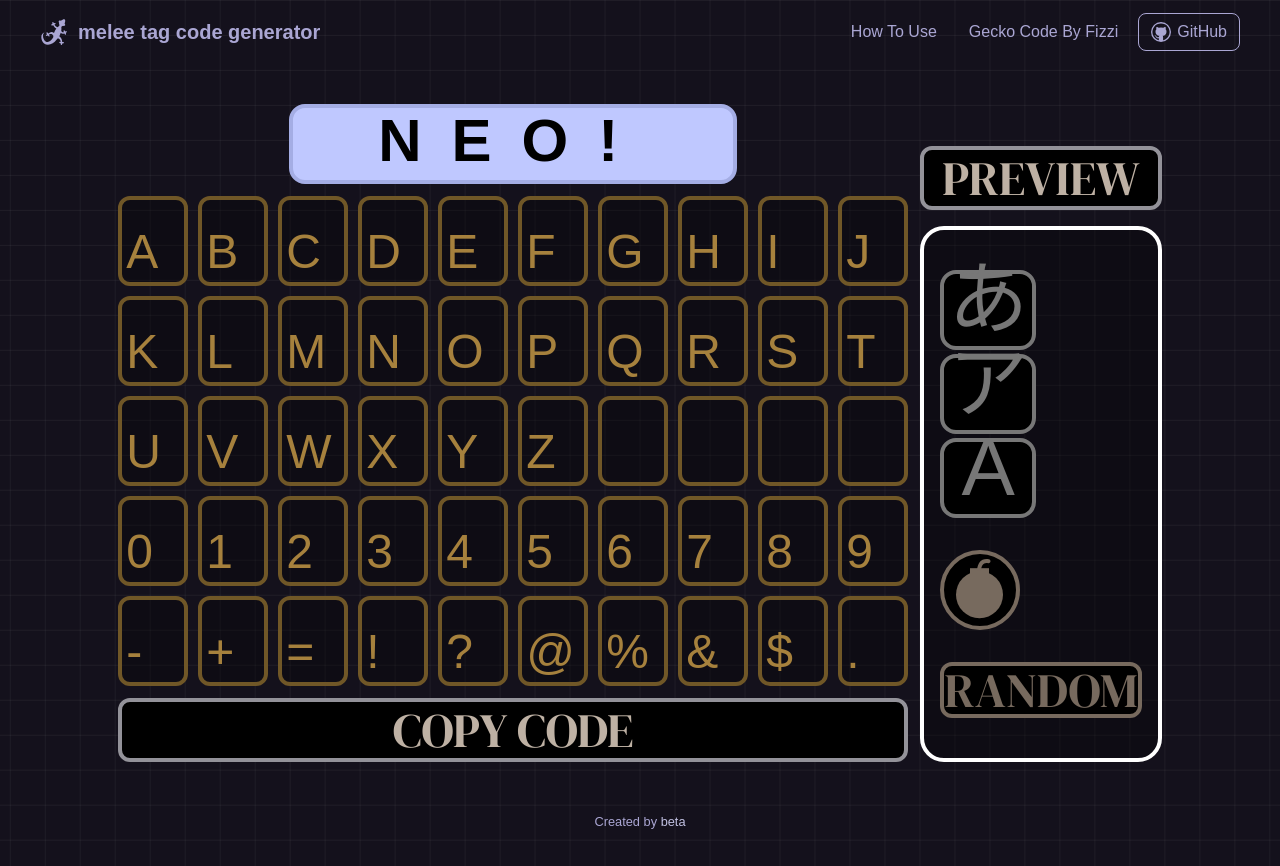
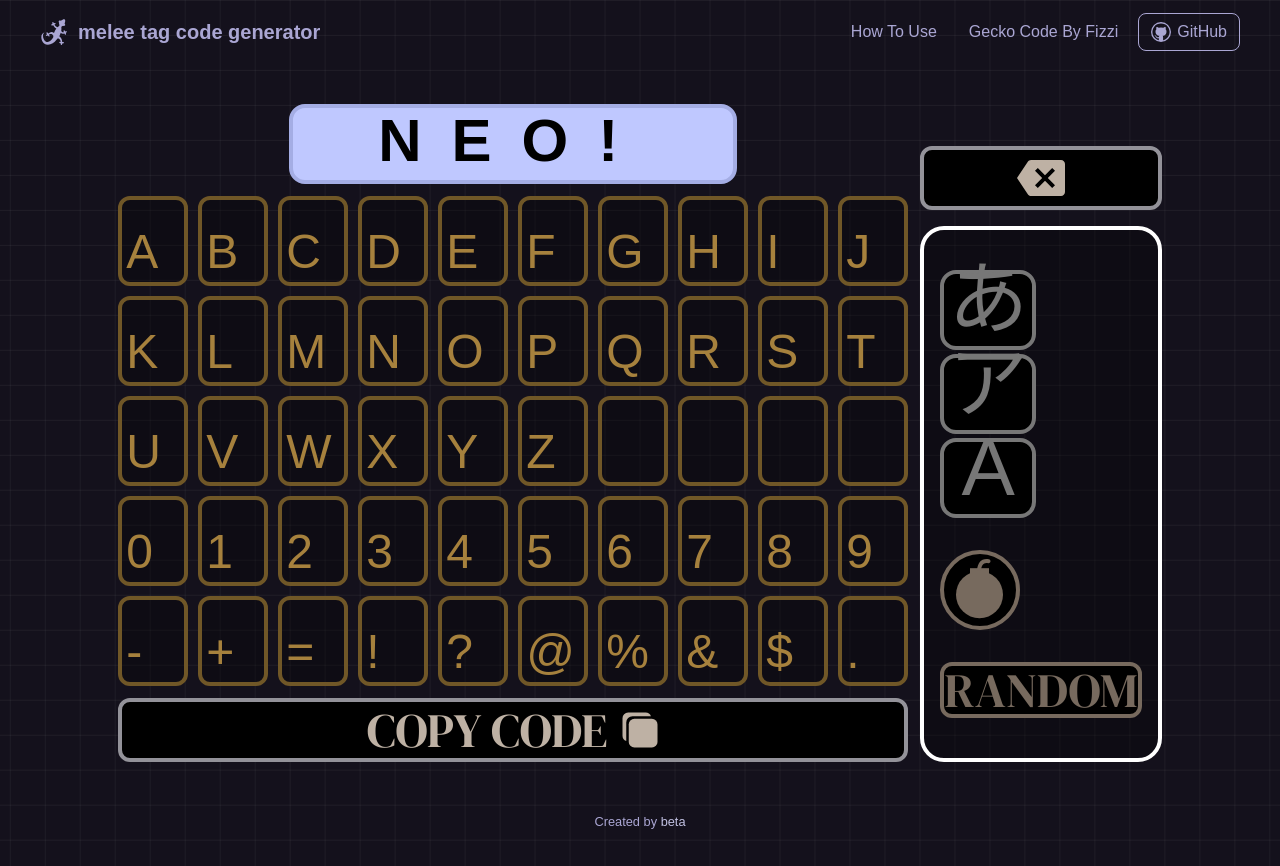
Before and after one commit to fborja44/slippi-tag-code-generator, a React (Vite) app: page / in a window 1280 px wide. Built offline with nearby package versions, Linux system fonts and the light colour scheme; a web font is replaced by a local one.

Commit message:
feat: basic keypress detection

```diff
--- a/src/components/App.tsx
+++ b/src/components/App.tsx
@@ -4,6 +4,8 @@ import Keyboard from './Keyboard/Keyboard';
 import AlphabetButton from './Menu/AlphabetButton/AlphabetButton';
 import ClearButton from './Menu/ClearButton/ClearButton';
 import MenuButton from './Menu/MenuButton/MenuButton';
+import { IoCopy } from 'react-icons/io5';
+import { MdBackspace } from 'react-icons/md';
 
 const App = () => {
 	return (
@@ -13,10 +15,12 @@ const App = () => {
 				<section className='container-col gap-3'>
 					<CodeDisplay />
 					<Keyboard />
-					<MenuButton>Copy Code</MenuButton>
+					<MenuButton icon={<IoCopy className='h-10 w-10' />}>
+						Copy Code
+					</MenuButton>
 				</section>
 				<section className='container-col items-end gap-4 self-end'>
-					<MenuButton>Preview</MenuButton>
+					<MenuButton icon={<MdBackspace />} />
 					<div className='w-full flex flex-col gap-8 bg-menu-bg border-4 border-white rounded-3xl px-4 py-10'>
 						<div className='container-col gap-1 w-fit'>
 							<AlphabetButton character='あ' />
--- a/src/components/Keyboard/Key/Key.tsx
+++ b/src/components/Keyboard/Key/Key.tsx
@@ -1,12 +1,48 @@
+import { useEffect, useState } from 'react';
+
 interface KeyProps {
 	character: string;
 }
 
 const Key = ({ character }: KeyProps) => {
+	const [isPressed, setIsPressed] = useState(false);
+
+	useEffect(() => {
+		// Key Down Handler
+		const handleKeyDown = (e: KeyboardEvent) => {
+			if (e.key === character.toLowerCase()) {
+				setIsPressed(true);
+			}
+		};
+
+		// Key Up Handler
+		const handleKeyUp = (e: KeyboardEvent) => {
+			if (e.key === character.toLowerCase()) {
+				setIsPressed(false);
+			}
+		};
+
+		if (character !== ' ') {
+			window.addEventListener('keydown', handleKeyDown);
+			window.addEventListener('keyup', handleKeyUp);
+		}
+
+		return () => {
+			window.removeEventListener('keydown', handleKeyDown);
+			window.removeEventListener('keyup', handleKeyUp);
+		};
+	}, [character]);
+
 	if (character.length !== 1) return null;
 
 	return (
-		<button className='w-[70px] h-[90px] rounded-xl text-5xl flex flex-col justify-end px-1 py-1.5 border-4 bg-menu-bg border-menu-gold-dark text-menu-gold-light hover:bg-menu-gold hover:text-black'>
+		<button
+			className={`w-[70px] h-[90px] rounded-xl text-5xl flex flex-col justify-end px-1 py-1.5 border-4 ${
+				!isPressed
+					? 'bg-menu-bg text-menu-gold-light'
+					: 'bg-menu-yellow text-black'
+			} border-menu-gold-dark  hover:bg-menu-gold hover:text-black  active:bg-menu-yellow`}
+		>
 			{character}
 		</button>
 	);
--- a/src/components/Keyboard/Keyboard.tsx
+++ b/src/components/Keyboard/Keyboard.tsx
@@ -4,8 +4,8 @@ import { Alpha } from '../../data/keyboards';
 const Keyboard = () => {
 	return (
 		<div className='grid grid-cols-10 w-fit gap-2.5 flex-wrap'>
-			{Alpha.map((character) => (
-				<Key character={character} />
+			{Alpha.map((character, i) => (
+				<Key character={character} key={`key-${character}-${i}`} />
 			))}
 		</div>
 	);
--- a/src/components/Menu/MenuButton/MenuButton.tsx
+++ b/src/components/Menu/MenuButton/MenuButton.tsx
@@ -6,8 +6,8 @@ interface MenuButtonProps extends ButtonHTMLAttributes<HTMLButtonElement> {
 
 const MenuButton = ({ children, icon }: MenuButtonProps) => {
 	return (
-		<button className='container-row justify-center gap-12 rounded-xl uppercase bg-black w-full text-menu-stone-text font-serif text-5xl py-1 text-center border-4 border-menu-gray hover:bg-menu-yellow hover:text-black'>
-			<span>{children}</span>
+		<button className='container-row justify-center gap-3 rounded-xl uppercase bg-black w-full text-menu-stone-text font-serif text-5xl py-1 text-center border-4 border-menu-gray hover:bg-menu-yellow hover:text-black'>
+			{children && <span>{children}</span>}
 			{icon}
 		</button>
 	);
```
